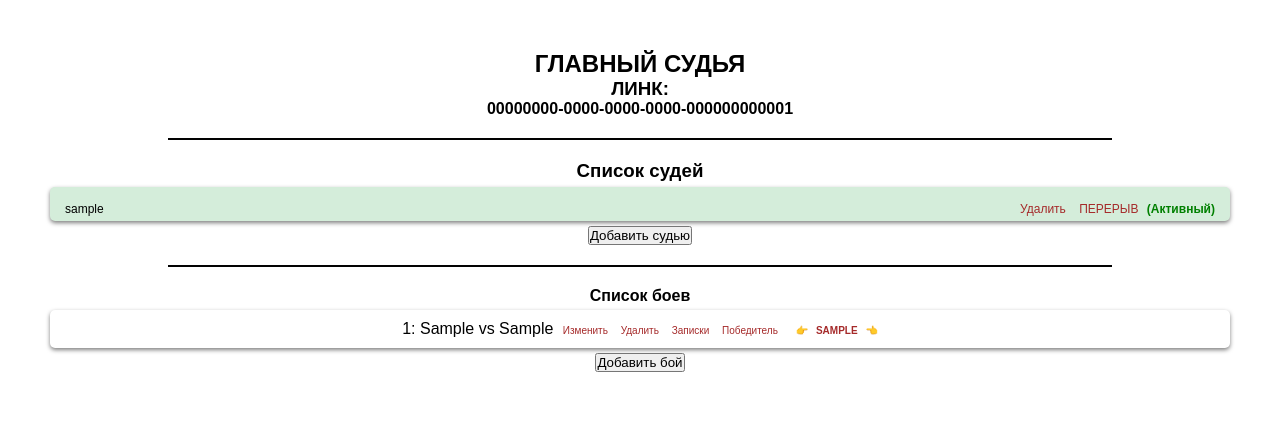
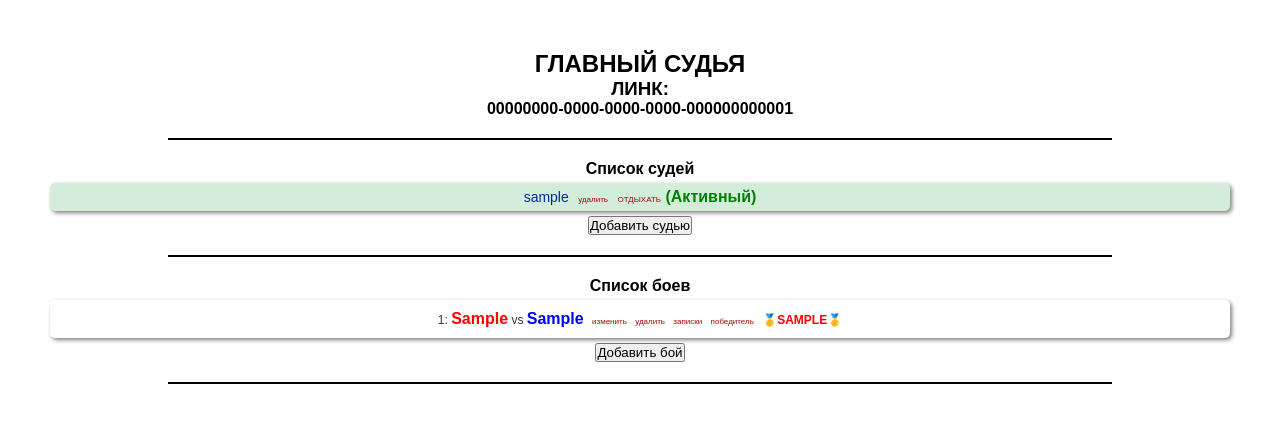
Before and after one commit to Skuba4/thai-boxing, a Django app: page /room/00000000-0000-0000-0000-000000000001/ in a window 1280 px wide. Shown: the part 41-464 px from the top of the page. Run offline with Django 5.2, Linux system fonts and the light colour scheme; a user stored in the database is signed in; tables that the repository leaves empty hold one stand-in row (values such as "Sample post").

Commit message:
Закончил с визуалом

```diff
--- a/boxing/referee/templates/referee/create_room.html
+++ b/boxing/referee/templates/referee/create_room.html
@@ -2,11 +2,10 @@
 
 {% block content %}
     <main>
-        <h1>Создать комнату</h1>
-        <form method="POST">
+        <form method="POST" class="form-container room-entry-form">
             {% csrf_token %}
             {{ form.as_p }}
-            <button type="submit">Создать</button>
+            <button type="submit">Создать комнату</button>
         </form>
     </main>
 {% endblock %}
--- a/boxing/referee/templates/referee/detail_room.html
+++ b/boxing/referee/templates/referee/detail_room.html
@@ -12,17 +12,17 @@
             <hr class="hr-divider">
             {% include 'referee/includes/fights_list.html' %}
             <button id="addFightBtn">Добавить бой</button>
-
+            <hr class="hr-divider">
         {% elif is_active_judge %}
             <h2>АКТИВНЫЙ БОКОВОЙ СУДЬЯ</h2>
             <hr class="hr-divider">
             {% include 'referee/includes/fights_list.html' %}
-
+            <hr class="hr-divider">
         {% else %}
             <h2>НАБЛЮДАТЕЛЬ</h2>
             <hr class="hr-divider">
             {% include 'referee/includes/fights_list.html' %}
-
+            <hr class="hr-divider">
         {% endif %}
     </main>
 
--- a/boxing/referee/templates/referee/home.html
+++ b/boxing/referee/templates/referee/home.html
@@ -3,9 +3,9 @@
 {% block content %}
     <main>
         {% if user.is_authenticated %}
-            <p><a href="{% url 'referee:create_room' %}">Создать комнату</a></p>
-            <p><a href="{% url 'referee:my_rooms' %}">Мои комнаты</a></p>
-            <p><a href="{% url 'referee:join_room' %}">Войти в комнату</a></p>
+            <p><a class="home_link" href="{% url 'referee:create_room' %}">Создать комнату</a></p>
+            <p><a class="home_link" href="{% url 'referee:my_rooms' %}">Мои комнаты</a></p>
+            <p><a class="home_link" href="{% url 'referee:join_room' %}">Войти в комнату</a></p>
         {% else %}
             <h1>Неавторизованный пользователь</h1>
             <p><a href="{% url 'users:log' %}">Войти</a> или <a href="{% url 'users:reg' %}">Зарегистрироваться</a></p>
--- a/boxing/referee/templates/referee/includes/fights_list.html
+++ b/boxing/referee/templates/referee/includes/fights_list.html
@@ -8,10 +8,10 @@
                 <span class="fighter-2">{{ fight.fighter_2 }}</span>
                 <span class="fight-links">
                 {% if is_boss %}
-                    <a href="#" class="editFight" data-id="{{ fight.uuid }}">Изменить</a>
-                    <a href="#" class="deleteFight" data-id="{{ fight.uuid }}">Удалить</a>
-                    <a href="#" class="viewFightNotes" data-id="{{ fight.uuid }}">Записки</a>
-                    <a href="#" class="finalDecision" data-id="{{ fight.uuid }}">Победитель</a>
+                    <a href="#" id="link" class="editFight" data-id="{{ fight.uuid }}">изменить</a>
+                    <a href="#" id="link" class="deleteFight" data-id="{{ fight.uuid }}">удалить</a>
+                    <a href="#" id="link" class="viewFightNotes" data-id="{{ fight.uuid }}">записки</a>
+                    <a href="#" id="link" class="finalDecision" data-id="{{ fight.uuid }}">победитель</a>
                     {% include 'referee/includes/other/if_winner.html' %}
                 {% elif is_active_judge %}
                     {% if not fight.winner %}
@@ -20,7 +20,7 @@
                         {% include 'referee/includes/other/if_winner.html' %}
                     {% endif %}
                 {% else %}
-                    <a href="#" class="viewFightNotes" data-id="{{ fight.uuid }}">Записки</a>
+                    <a href="#" id="link" class="viewFightNotes" data-id="{{ fight.uuid }}">Записки</a>
                     {% include 'referee/includes/other/if_winner.html' %}
                 {% endif %}
                 </span>
--- a/boxing/referee/templates/referee/includes/judges_list.html
+++ b/boxing/referee/templates/referee/includes/judges_list.html
@@ -1,16 +1,16 @@
 <div id="judge-list" data-uuid="{{ uuid }}">
-    <h3>Список судей</h3>
+    <h4>Список судей</h4>
     {% for judge in judges %}
         <div class="judge {% if judge.is_active %}active-judge{% endif %}" data-judge-id="{{ judge.user.id }}">
-            <p class="judge-info">
+            <p class="judge-infos">
                 <span class="judge-username">{{ judge.user.username }}</span>
                 <span class="judge-links">
-                <a href="#" class="deleteJudge" data-id="{{ judge.user.id }}">Удалить</a>
+                <a href="#" id="link" class="deleteJudge" data-id="{{ judge.user.id }}">удалить</a>
                     {% if judge.is_active %}
-                        <a href="#" class="activeJudge" data-id="{{ judge.user.id }}">ПЕРЕРЫВ</a>
+                        <a href="#" id="link" class="activeJudge" data-id="{{ judge.user.id }}">ОТДЫХАТЬ</a>
                         <span class="active-label">(Активный)</span>
                     {% else %}
-                        <a href="#" class="activeJudge" data-id="{{ judge.user.id }}">ПРИГЛАСИТЬ</a>
+                        <a href="#" id="link" class="activeJudge" data-id="{{ judge.user.id }}">РАБОТАТЬ</a>
                     {% endif %}
                 </span>
             </p>
--- a/boxing/referee/templates/referee/includes/other/if_winner.html
+++ b/boxing/referee/templates/referee/includes/other/if_winner.html
@@ -1,9 +1,9 @@
 {% if fight.winner %}
     <span class="winner-text">
         {% if fight.winner == "fighter_1" %}
-            <span class="red-corner">{{ fight.fighter_1 }}</span>
+            <span class="red-corner">🥇{{ fight.fighter_1 }}🥇</span>
         {% elif fight.winner == "fighter_2" %}
-            <span class="blue-corner">{{ fight.fighter_2 }}</span>
+            <span class="blue-corner">🥇{{ fight.fighter_2 }}🥇</span>
         {% elif fight.winner == "draw" %}
             <span class="draw-text">Ничья</span>
         {% endif %}
--- a/boxing/referee/templates/referee/includes/room_list.html
+++ b/boxing/referee/templates/referee/includes/room_list.html
@@ -3,7 +3,7 @@
         <p class="room-info">
             <a href="{% url 'referee:detail_room' room.uuid_room %}" class="room-name">{{ room.name }}</a>
             <span class="room-links">
-            <a href="#" class="deleteRoom" data-uuid="{{ room.uuid_room }}">Удалить</a>
+            <a href="#" id="link" data-uuid="{{ room.uuid_room }}">удалить</a>
         </span>
         </p>
     </div>
--- a/boxing/referee/templates/referee/join_room.html
+++ b/boxing/referee/templates/referee/join_room.html
@@ -2,10 +2,9 @@
 
 {% block content %}
     <main>
-        <h1>Войдите в комнату</h1>
-        <form method="POST">
+        <form method="POST" class="form-container room-entry-form">
             {% csrf_token %}
-            <label for="uuid_room">Введите идентификатор комнаты:</label>
+            <label for="uuid_room">Введите UUID:</label>
             <input type="text" name="uuid_room" id="uuid_room" required>
             <button type="submit">Войти в комнату</button>
         </form>
--- a/boxing/referee/templates/referee/my_rooms.html
+++ b/boxing/referee/templates/referee/my_rooms.html
@@ -3,6 +3,7 @@
 {% block content %}
     <main>
         <h1>Мои комнаты</h1>
+        <hr class="hr-divider">
         {% if object %}
             <div class="room-list">
                 {% include 'referee/includes/room_list.html' %}
@@ -10,9 +11,10 @@
         {% else %}
             <p>У вас пока нет созданных комнат.</p>
         {% endif %}
+        <hr class="hr-divider">
     </main>
 
     {% load static %}
-    <script src="{% static 'referee/js/room/../../../static/referee/js/delete_room.js' %}"></script>
+    <script src="{% static 'referee/js/delete_room.js' %}"></script>
 
 {% endblock %}
--- a/boxing/referee/views/room_views.py
+++ b/boxing/referee/views/room_views.py
@@ -88,7 +88,8 @@ class DetailRoom(LoginRequiredMixin, DetailView):
         context['fights'] = Fight.objects.filter(room=room)
         fights_data = []
         for fight in Fight.objects.filter(room=room):
-            notes = fight.notes.values_list('round_number', flat=True)  # Получаем номера записанных раундов
+            notes = fight.notes.filter(judge=self.request.user).values_list('round_number', flat=True)
+
             fights_data.append({
                 "fight": fight,
                 "round_1": 1 in notes,
--- a/boxing/static/css/main.css
+++ b/boxing/static/css/main.css
@@ -39,6 +39,23 @@ nav ul li a:hover {
     border-radius: 5px;
 }
 
+/* форма logout */
+.logout-button {
+    position: relative;
+    background-color: #333;
+    color: white;
+    padding: 5px 10px;
+    margin: -5px 0;
+    border: none;
+    font-size: 18px;
+    cursor: pointer;
+}
+
+.logout-button:hover {
+    background-color: #555;
+    border-radius: 5px;
+}
+
 /* основной контент */
 main {
     padding: 50px;
@@ -46,8 +63,7 @@ main {
 }
 
 h1 {
-    margin-bottom: 30px;
-    font-size: 32px;
+    font-size: 20px;
 }
 
 /* список комнат */
@@ -65,144 +81,91 @@ h1 {
     align-items: center;
     justify-content: space-between;
     background-color: #ffffff;
-    padding: 10px;
+    padding: 5px;
     border-radius: 5px;
-    box-shadow: 0 2px 4px rgba(0, 0, 0, 0.1);
+    box-shadow: 2px 2px 4px rgba(0, 0, 0, 0.5);
     text-align: center;
 }
 
 .room-info {
-    font-size: 18px;
     width: 100%;
 }
 
-.room-link {
+.room-name {
+    font-size: 14px;
+    width: 100%;
     text-decoration: none;
-    color: #333;
-    font-weight: bold;
+    color: #012b9c;
 }
 
-.room-link:hover {
-    color: #A52A2A;
-    text-decoration: underline;
+.room-name:hover {
+    font-size: 16px;
+    text-decoration: none;
+    color: #0048ff;
 }
 
-/* стили формы */
-form {
-    display: inline-block;
-    background-color: white;
-    padding: 20px;
-    border-radius: 8px;
-    box-shadow: 0 4px 8px rgba(0, 0, 0, 0.1);
-}
-
-form input {
-    display: block;
-    margin: 10px 0;
-    padding: 10px;
-    width: 300px;
-    font-size: 16px;
-    border: 1px solid #ccc;
-    border-radius: 5px;
-}
-
-form button {
-    display: block;
-    background-color: #333;
-    color: white;
-    padding: 10px;
-    width: 100%;
-    font-size: 18px;
-    border: none;
-    border-radius: 5px;
-    cursor: pointer;
-}
-
-/* форма logout */
-.logout-form {
-    color: white;
-    text-decoration: none;
-    padding: 0;
-    margin: 0;
-    box-shadow: none;
-}
-.logout-button {
-    position: relative;
-    padding: 5px 10px;
-    margin: -5px 0;
-}
-
-.logout-button:hover {
-    background-color: #555;
-    border-radius: 5px;
-}
-
-/* Пользователь */
+/* пользователь */
 .user {
     color: brown;
 }
 
-/* стили для боев */
-.fight {
-    display: flex;
-    justify-content: space-between;
-    align-items: center;
-    padding: 10px;
-    background-color: #ffffff;
-    margin: 5px 0;
-    border-radius: 5px;
-    box-shadow: 0 2px 4px rgba(0, 0, 0, 0.5);
+/* вертикальная линия */
+.hr-divider {
+    border: 1px solid #020202;
+    width: 80%;
+    margin: 20px auto;
 }
 
-.fight-info {
-    flex-grow: 1;
+#link {
+    margin-left: 5px;
+    text-decoration: none;
+    color: #aa0000;
+    font-size: 8px
 }
 
-.fight-links {
-    font-size: 10px;
+#link:hover {
+    text-decoration: none;
+    color: #ff0000;
+    font-size: 10px
 }
 
-.fight-links a {
-    margin: 0 5px;
+.home_link {
     text-decoration: none;
     color: brown;
+    font-size: 18px;
 }
 
-.fight-links a:hover {
-    text-decoration: underline;
+.home_link:hover {
+    text-decoration: none;
+    font-size: 22px;
 }
 
 /* стили для судей */
 .judge {
-    display: flex;
-    justify-content: space-between;
-    align-items: center;
     padding: 5px;
     background-color: white;
     margin: 5px 0;
     border-radius: 5px;
-    box-shadow: 0 2px 4px rgba(0, 0, 0, 0.5);
+    box-shadow: 2px 2px 4px rgba(0, 0, 0, 0.5);
 }
 
-.judge-info {
-    flex-grow: 1;
+.judge-username {
+    font-size: 14px;
+    width: 100%;
+    text-decoration: none;
+    color: #012b9c;
 }
 
-.judge-links a {
-    margin-left: 10px;
+.judge-username:hover {
+    font-size: 16px;
     text-decoration: none;
-    color: #a52a2a;
-    font-size: 12px
-}
-
-.judge-links a:hover {
-    text-decoration: underline;
+    color: #0048ff;
+    cursor: pointer;
 }
 
 .active-label {
     font-weight: bold;
     color: green;
-    margin-left: 5px;
 }
 
 .active-judge {
@@ -211,53 +174,187 @@ form button {
     border-radius: 5px;
 }
 
-.hr-divider {
-    border: 1px solid #020202;
-    width: 80%;
-    margin: 20px auto;
+/* стили для боев */
+.fight {
+    align-items: center;
+    padding: 10px;
+    background-color: white;
+    margin: 5px 0;
+    border-radius: 5px;
+    box-shadow: 2px 2px 4px rgba(0, 0, 0, 0.5);
 }
 
-.deleteRoom {
-    margin-left: 10px;
-    text-decoration: none;
-    color: #a52a2a;
-    font-size: 12px
+.fight-info {
+    flex-grow: 1;
+    color: #333333;
+    font-size: 12px;
+}
+
+.fight-info:hover {
+    font-size: 14px;
+    cursor: pointer;
+}
+
+.fighter-1 {
+    color: red;
+    font-size: 16px;
+    font-weight: bold;
+}
+
+.fighter-2 {
+    color: blue;
+    font-size: 16px;
+    font-weight: bold;
 }
 
 /* выбор победителя */
-.winner-selection {
-    display: flex;
-    align-items: center;
-    justify-content: center;
-    margin-top: 20px;
-    gap: 15px;
+.red-corner {
+    margin-left: 5px;
+    color: red;
+    font-weight: bold;
+    text-transform: uppercase;
 }
 
-.winner-selection label {
+.blue-corner {
+    margin-left: 5px;
+    color: blue;
     font-weight: bold;
-    font-size: 18px;
+    text-transform: uppercase;
 }
 
-.winner-selection select {
-    width: 250px;
-    padding: 10px;
-    font-size: 16px;
+.draw-text {
+    margin-left: 5px;
+    color: #333333;
+    font-weight: bold;
+    text-transform: uppercase;
 }
 
-/* текст победителя */
-.winner-text {
-    font-weight: bold;
-    color: #A52A2A;
-    text-transform: uppercase;
-    margin-left: 10px;
+/* стили модальных окон */
+.modal-content {
+    background: white;
+    padding: 15px; /* Уменьшаем внутренние отступы */
+    border-radius: 8px; /* Чуть меньшие скругления */
+    box-shadow: 0 4px 8px rgba(0, 0, 0, 0.3);
+    width: 300px; /* Фиксированная ширина */
+    text-align: center;
+    position: absolute;
+    top: 50%;
+    left: 50%;
+    transform: translate(-50%, -50%); /* Центрируем по экрану */
 }
 
-.winner-text::before {
-    content: "👉";
-    margin-right: 5px;
+/* кнопка закрытия */
+.close {
+    position: absolute;
+    top: 5px;
+    right: 10px;
+    font-size: 20px; /* Чуть меньше размер */
+    cursor: pointer;
+    color: #333;
 }
 
-.winner-text::after {
-    content: "👈";
-    margin-left: 5px;
+.close:hover {
+    color: red;
 }
+
+/* форма внутри модалки */
+.modal-content form {
+    display: flex;
+    flex-direction: column;
+    gap: 8px; /* Чуть меньше отступ между элементами */
+}
+
+/* поля формы */
+.modal-content input,
+.modal-content select {
+    width: 100%;
+    padding: 6px; /* Меньше отступов внутри */
+    font-size: 14px;
+    border: 1px solid #ccc;
+    border-radius: 4px;
+}
+
+/* кнопки */
+.modal-content button {
+    background-color: #333;
+    color: white;
+    padding: 8px;
+    font-size: 14px;
+    border: none;
+    border-radius: 4px;
+    cursor: pointer;
+}
+
+.modal-content button:hover {
+    background-color: #555;
+}
+
+/* общий стиль для форм */
+.form-container {
+    display: flex;
+    flex-direction: column;
+    align-items: center;
+    background: white;
+    padding: 15px;
+    border-radius: 8px;
+    box-shadow: 0 4px 8px rgba(0, 0, 0, 0.3);
+    margin: 20px auto;
+    text-align: center;
+}
+
+/* размеры форм */
+.room-entry-form {
+    width: 260px;
+}
+
+.create-room-form {
+    width: 280px; /* Чуть шире для Django-полей */
+}
+
+/* метки */
+.form-container label {
+    font-size: 14px;
+    font-weight: bold;
+    margin-bottom: 5px;
+    display: block;
+}
+
+/* поля ввода */
+.form-container input,
+.form-container select,
+.form-container textarea {
+    width: 100%;
+    padding: 6px;
+    font-size: 14px;
+    border: 1px solid #ccc;
+    border-radius: 4px;
+    text-align: center;
+}
+
+/* кнопки */
+.form-container button {
+    background-color: #333;
+    color: white;
+    padding: 8px;
+    font-size: 14px;
+    border: none;
+    border-radius: 4px;
+    cursor: pointer;
+    width: 100%;
+    margin-top: 10px;
+}
+
+.form-container button:hover {
+    background-color: #555;
+}
+
+/* заголовки */
+.create-room-form h1 {
+    font-size: 18px;
+    margin-bottom: 10px;
+}
+
+/* отступы для Django-форм */
+.create-room-form p {
+    margin: 5px 0;
+}
--- a/boxing/static/css/notes.css
+++ b/boxing/static/css/notes.css
@@ -1,4 +1,5 @@
-/* Стили для формы судейской записки */
+/* СОЗДАНИЕ СУДЕЙСКИХ ЗАПИСОК */
+/* стили для формы судейской записки */
 .judge-note-modal {
     position: fixed;
     top: 50%;
@@ -16,24 +17,24 @@
     display: none; /* Скрываем по умолчанию */
 }
 
-/* Заголовок */
+/* заголовок */
 .judge-note-modal h2 {
     text-align: center;
     margin-bottom: 10px;
-    font-size: 16px;
+    font-size: 12px;
     font-weight: bold;
 }
 
-/* Информация: дата, бой, судья */
+/* информация: дата, бой, судья */
 .judge-info {
     display: flex;
     justify-content: space-between;
     width: 100%;
-    font-size: 12px;
+    font-size: 10px;
     padding: 10px 10px 0;
 }
 
-/* Горизонтальная линия */
+/* горизонтальная линия */
 .divider {
     width: 100%;
     height: 1px;
@@ -41,7 +42,7 @@
     margin: 5px 0 20px;
 }
 
-/* Бойцы по центру относительно заметок */
+/* бойцы по центру относительно заметок */
 .fighter-info {
     display: flex;
     justify-content: space-between;
@@ -64,7 +65,7 @@
     text-align: right;
 }
 
-/* Замечания + Раунд */
+/* замечания + раунд */
 .remarks-container {
     width: 100%;
     display: flex;
@@ -73,7 +74,7 @@
     margin: 10px 0;
 }
 
-/* Инпуты при заполнении */
+/* инпуты при заполнении */
 .remarks-container input {
     width: 40%;
     padding: 5px;
@@ -82,14 +83,14 @@
     text-align: center;
 }
 
-/* Раунд */
+/* раунд */
 .round-display {
     font-size: 12px;
     text-align: center;
     font-weight: normal;
 }
 
-/* Выбор победителя - компактнее */
+/* выбор победителя - компактнее */
 .winner-selection {
     width: 100%;
     text-align: center;
@@ -103,7 +104,7 @@
     text-align: center;
 }
 
-/* Красный и синий текст в выборе победителя */
+/* красный и синий текст в выборе победителя */
 .winner-selection select option[value="red"] {
     color: red;
 }
@@ -112,7 +113,7 @@
     color: blue;
 }
 
-/* Кнопки по центру внизу */
+/* кнопки по центру внизу */
 .button-container {
     width: 100%;
     display: flex;
@@ -141,7 +142,7 @@
     font-size: 10px;
 }
 
-/* Затемненный фон при открытии формы */
+/* затемненный фон при открытии формы */
 .modal-overlay {
     position: fixed;
     top: 0;
@@ -153,18 +154,17 @@
     z-index: 999;
 }
 
-/* 🎨 СТИЛИ ДЛЯ ПРОСМОТРА СУДЕЙСКИХ ЗАПИСОК */
-
-/* Контейнер записок */
+/* ПРОСМОТР СУДЕЙСКИХ ЗАПИСОК */
+/* контейнер записок */
 #notes-content {
     width: 100%;
     margin-top: 10px;
-    max-height: 300px;
+    max-height: 650px;
     overflow-y: auto;
     padding: 10px;
 }
 
-/* Отдельная судейская записка */
+/* отдельная судейская записка */
 .judge-note-display {
     width: 100%;
     padding: 10px;
@@ -174,23 +174,23 @@
     text-align: center;
 }
 
-/* Заголовок записки */
+/* заголовок записки */
 .judge-note-display h2 {
     font-size: 16px;
     font-weight: bold;
     margin-bottom: 10px;
 }
 
-/* Информация: судья, бой, дата */
+/* информация: судья, бой, дата */
 .judge-note-display .judge-info {
     display: flex;
     justify-content: space-between;
     width: 100%;
-    font-size: 12px;
+    font-size: 8px;
     padding: 10px 10px 0;
 }
 
-/* Разделитель */
+/* разделитель */
 .judge-note-display .divider {
     width: 100%;
     height: 1px;
@@ -198,7 +198,7 @@
     margin: 5px 0 15px;
 }
 
-/* Бойцы по центру */
+/* бойцы по центру */
 .judge-note-display .fighter-info {
     display: flex;
     justify-content: space-between;
@@ -207,21 +207,21 @@
     font-weight: bold;
 }
 
-/* Боец красного угла */
+/* красный боец */
 .judge-note-display .red-fighter {
     color: red;
     flex: 1;
     text-align: left;
 }
 
-/* Боец синего угла */
+/* синий боец */
 .judge-note-display .blue-fighter {
     color: blue;
     flex: 1;
     text-align: right;
 }
 
-/* Замечания + Раунд */
+/* замечания + заунд */
 .judge-note-display .remarks-container {
     width: 100%;
     display: flex;
@@ -230,7 +230,7 @@
     margin: 10px 0;
 }
 
-/* Текст замечаний */
+/* текст замечаний */
 .judge-note-display .remarks-container .remark {
     width: 40%;
     padding: 5px;
@@ -241,16 +241,16 @@
     background: transparent;
 }
 
-/* Победитель */
+/* победитель */
 .judge-note-display .winner-selection {
     width: 100%;
     text-align: center;
     margin: 10px 0;
-    font-size: 14px;
+    font-size: 8px;
     font-weight: bold;
 }
 
-/* Победитель - цвет */
+/* цвета победителей */
 .winner.red-text {
     color: red;
     font-weight: bold;
--- a/boxing/static/referee/js/fights.js
+++ b/boxing/static/referee/js/fights.js
@@ -56,7 +56,6 @@ document.addEventListener('DOMContentLoaded', function () {
     if (addFightBtn) {
         addFightBtn.addEventListener('click', function () {
             openModal(`
-                <h3>Добавить бой</h3>
                 <form id="fightForm">
                     <label>Номер боя:</label>
                     <input type="number" name="number_fight" required>
@@ -83,7 +82,6 @@ document.addEventListener('DOMContentLoaded', function () {
             if (!fightDiv) return;
 
             openModal(`
-                <h3>Редактировать бой</h3>
                 <form id="editFightForm">
                     <label>Номер боя:</label>
                     <input type="number" name="number_fight" value="${fightDiv.querySelector('.fight-number').textContent.trim()}" required>
@@ -118,7 +116,6 @@ document.addEventListener('DOMContentLoaded', function () {
             }
 
             openModal(`
-                <h3>Выбери победителя</h3>
                 <form id="resultFightForm">
                     <select id="winnerSelect" name="winner" required>
                         <option value="" disabled selected>Выбери победителя</option>
--- a/boxing/static/referee/js/note.js
+++ b/boxing/static/referee/js/note.js
@@ -141,9 +141,9 @@ document.addEventListener("DOMContentLoaded", function () {
 
         const content = `
             <div id="round-links" class="button-container">
-                <button class="round-btn" data-round="1">ЗАПИСКИ РАУНДА №1</button>
-                <button class="round-btn" data-round="2">ЗАПИСКИ РАУНДА №2</button>
-                <button class="round-btn" data-round="3">ЗАПИСКИ РАУНДА №3</button>
+                <button class="round-btn" data-round="1">РАУНД №1</button>
+                <button class="round-btn" data-round="2">РАУНД №2</button>
+                <button class="round-btn" data-round="3">РАУНД №3</button>
             </div>
             <div id="notes-content-wrapper">
                 <div id="notes-content"></div>
@@ -163,7 +163,7 @@ document.addEventListener("DOMContentLoaded", function () {
                     .then(response => response.json())
                     .then(data => {
                         const notesContent = document.getElementById("notes-content");
-                        notesContent.innerHTML = `<h3>ЗАПИСКИ РАУНДА №${roundNumber}</h3>`;
+                        notesContent.innerHTML = `<h3>РАУНД №${roundNumber}</h3>`;
 
                         if (data.success) {
                             data.notes.forEach(note => {
```
